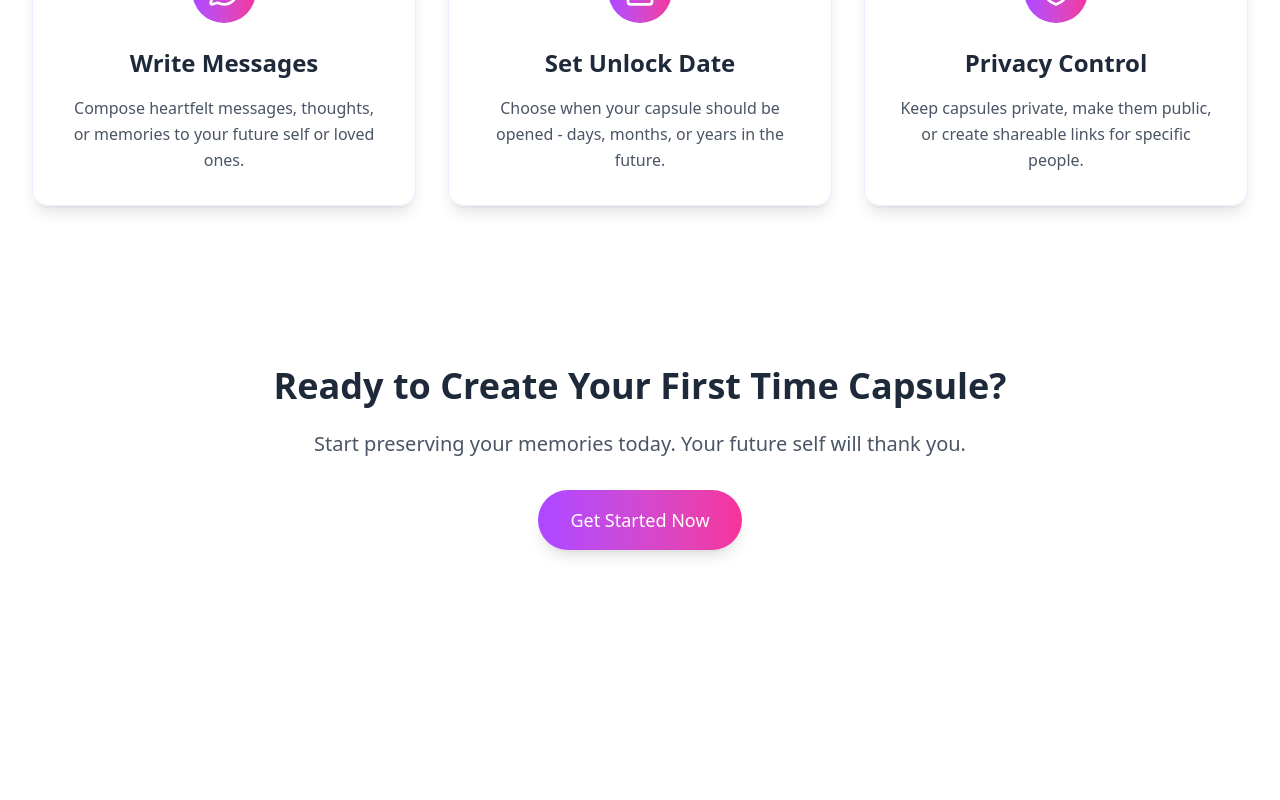
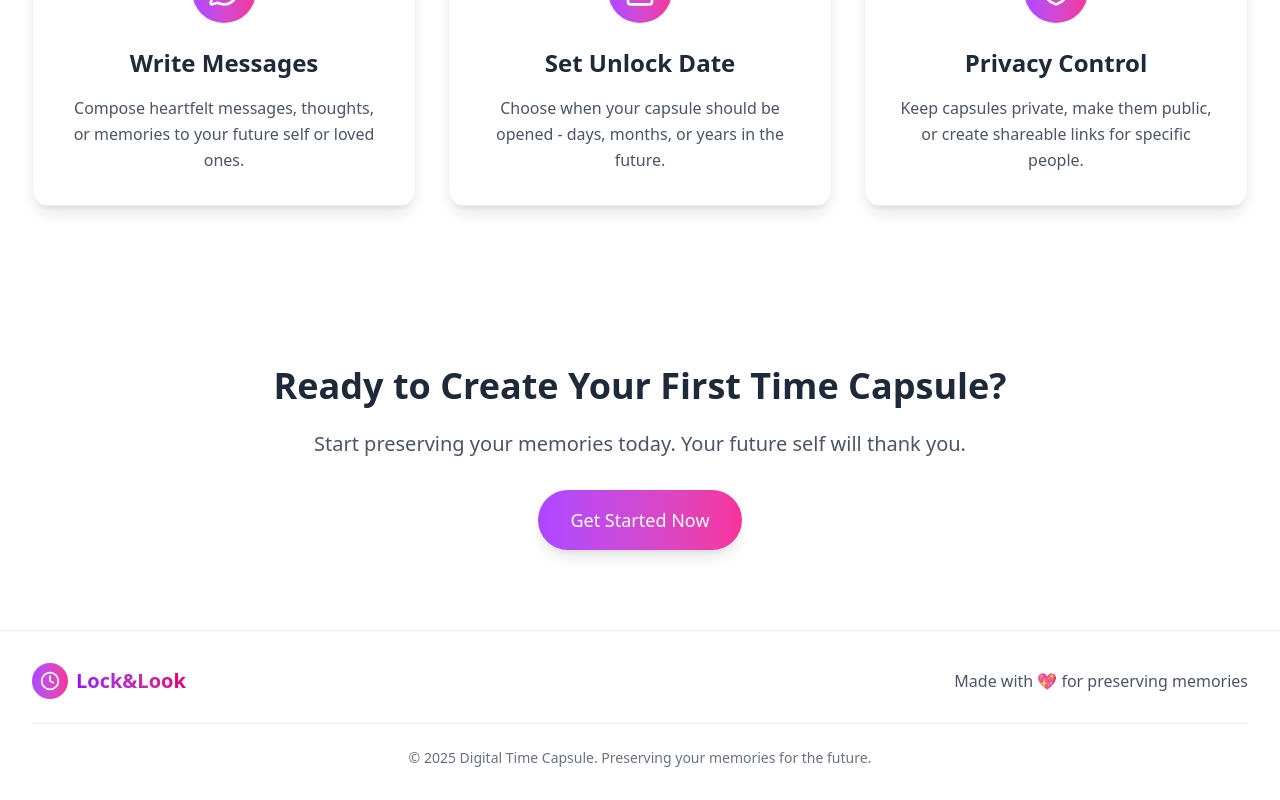
Before and after one commit to Brenelle/digital-time-capsule, a React (Vite) app in the folder client/: page / in a window 1280 px wide. Shown: the part 980-1780 px from the top of the page. Before the commit the page ends 1610 px from the top, so only its background shows below. Built offline with nearby package versions, Linux system fonts and the light colour scheme; no server answers; the HTML template or start-up script is replaced by a standard one.

Commit message:
feat-Add Footer to all pages

```diff
--- a/client/src/App.jsx
+++ b/client/src/App.jsx
@@ -5,6 +5,7 @@ import { Navbar } from './components/NavBar.jsx'
 import { Routes, Route } from 'react-router-dom';
 import { CreateCapsule } from './Pages/CreateCapsule.jsx';
 import { MyCapsules } from './Pages/MyCapsules.jsx'
+import { Footer } from './components/Footer.jsx'
 
 function App() {
   const [count, setCount] = useState(0)
@@ -17,6 +18,7 @@ function App() {
         <Route path="/create" element={<CreateCapsule/>} />
         <Route path="/my-capsules" element={<MyCapsules/>} />
       </Routes>
+      <Footer/>
 
 
 
--- a/client/src/Pages/Home.jsx
+++ b/client/src/Pages/Home.jsx
@@ -34,7 +34,7 @@ export const Home = () => {
           </div>
           <h1 className="text-5xl md:text-7xl font-bold mb-6">
             <span className="bg-gradient-to-r from-purple-600 via-pink-600 to-blue-600 bg-clip-text text-transparent">
-              Lock & Look
+              Lock&Look
             </span>
           </h1>
           <p className="text-xl md:text-2xl text-gray-600 mb-8 max-w-3xl mx-auto leading-relaxed">
--- /dev/null
+++ b/client/src/components/Footer.jsx
@@ -0,0 +1,34 @@
+import React from 'react';
+import { Clock } from 'lucide-react';
+
+export const Footer = () => {
+  return (
+    <footer className="bg-white/80 backdrop-blur-md border-t border-purple-100 mt-auto">
+      <div className="max-w-7xl mx-auto px-4 sm:px-6 lg:px-8 py-8">
+        <div className="flex flex-col md:flex-row justify-between items-center">
+
+          {/* Logo & Title */}
+          <div className="flex items-center space-x-2 mb-4 md:mb-0">
+            <div className="p-2 bg-gradient-to-r from-purple-500 to-pink-500 rounded-full">
+              <Clock className="w-5 h-5 text-white" />
+            </div>
+            <span className="text-xl font-bold bg-gradient-to-r from-purple-600 to-pink-600 bg-clip-text text-transparent">
+              Lock&Look
+            </span>
+          </div>
+
+          {/* Message */}
+          <div className="flex item-center space-x-1 text-gray-600">
+            <span>Made with 💖</span>
+            <span>for preserving memories</span>
+          </div>
+        </div>
+
+        {/* Footer Text */}
+        <div className="mt-6 pt-6 border-t border-purple-100 text-center text-sm text-gray-500">
+          <p>&copy; 2025 Digital Time Capsule. Preserving your memories for the future.</p>
+        </div>
+      </div>
+    </footer>
+  );
+};
--- a/client/src/components/NavBar.jsx
+++ b/client/src/components/NavBar.jsx
@@ -25,7 +25,7 @@ export const Navbar = () => {
               <Clock className="w-6 h-6 text-white" />
             </div>
             <span className="text-2xl md:text-3xl font-bold bg-gradient-to-r from-purple-600 to-pink-600 bg-clip-text text-transparent">
-              Lock & Look
+              Lock&Look
             </span>
           </Link>
 
```
